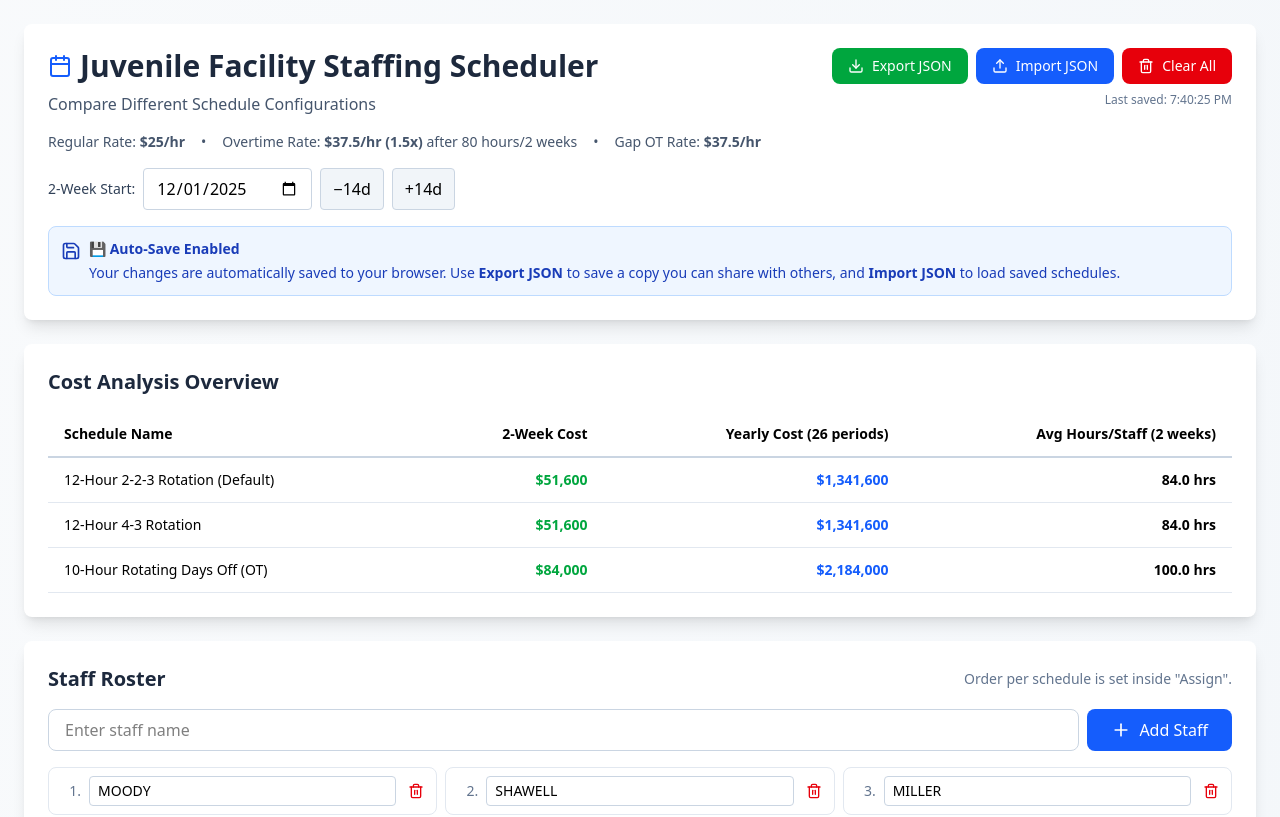
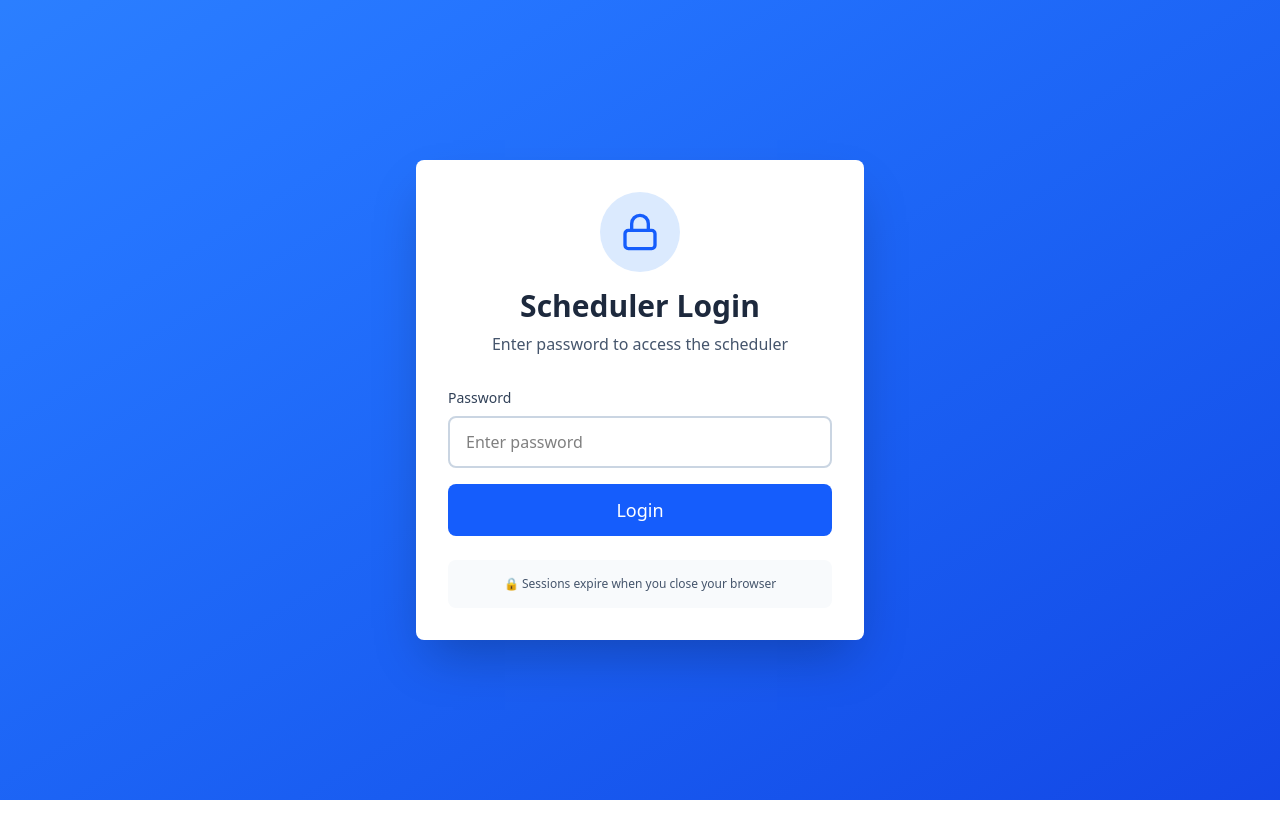
Before and after one commit to Alyosha-Cole/AA-schedules, a SvelteKit app: page / in a window 1280 px wide. Shown: the top 817 px of the page. Built offline with nearby package versions, Linux system fonts and the light colour scheme.

Commit message:
password added

```diff
--- a/src/routes/+page.svelte
+++ b/src/routes/+page.svelte
@@ -1,6 +1,29 @@
 <script lang="ts">
-  import { Calendar, Plus, Trash2, Edit2, ChevronDown, ChevronRight, Download, Upload, Save } from 'lucide-svelte';
+  import { Calendar, Plus, Trash2, Edit2, ChevronDown, ChevronRight, Download, Upload, Save, Lock } from 'lucide-svelte';
   import { onMount } from 'svelte';
+
+  // ===== PASSWORD PROTECTION =====
+  const CORRECT_PASSWORD = 'AAscheduler2025'; // Change this to your desired password
+  let isAuthenticated = false;
+  let passwordInput = '';
+  let passwordError = false;
+
+  function checkPassword() {
+    if (passwordInput === CORRECT_PASSWORD) {
+      isAuthenticated = true;
+      passwordError = false;
+      sessionStorage.setItem('scheduler-auth', 'true');
+    } else {
+      passwordError = true;
+      passwordInput = '';
+    }
+  }
+
+  function logout() {
+    isAuthenticated = false;
+    sessionStorage.removeItem('scheduler-auth');
+    passwordInput = '';
+  }
 
   // ===== CONFIG =====
   const regularRate = 25;
@@ -9,7 +32,6 @@
   const days = ['Mon', 'Tue', 'Wed', 'Thu', 'Fri', 'Sat', 'Sun'];
 
   // ===== PERIOD (2 weeks) =====
-  // Pick any start date; defaults to Dec 1, 2025.
   let startDate = new Date(2025, 11, 1);
 
   function fmtMD(d: Date) {
@@ -21,10 +43,9 @@
     return d;
   }
 
-  // Reactive 14-day window starting at startDate
   $: dates = Array.from({ length: 14 }, (_, i) => {
     const date = addDays(startDate, i);
-    const jsDay = date.getDay(); // 0=Sun
+    const jsDay = date.getDay();
     return {
       dayName: days[jsDay === 0 ? 6 : jsDay - 1],
       date: fmtMD(date),
@@ -51,8 +72,7 @@
   let saveStatus = '';
   let fileInput: HTMLInputElement;
 
-  // Auto-save to localStorage whenever data changes
-  $: if (typeof window !== 'undefined') {
+  $: if (typeof window !== 'undefined' && isAuthenticated) {
     saveToLocalStorage();
   }
 
@@ -135,7 +155,6 @@
       try {
         const data = JSON.parse(e.target?.result as string);
 
-        // Validate the data structure
         if (!data.staff || !data.schedules) {
           throw new Error('Invalid file format');
         }
@@ -144,14 +163,12 @@
         schedules = data.schedules;
         startDate = data.startDate ? new Date(data.startDate) : new Date(2025, 11, 1);
 
-        // Reset UI state
         editingOpen = {};
         collapsedSchedules = {};
 
         saveStatus = 'Imported successfully';
         setTimeout(() => saveStatus = '', 3000);
 
-        // Save to localStorage after import
         saveToLocalStorage();
       } catch (error) {
         console.error('Failed to import:', error);
@@ -161,7 +178,6 @@
     };
     reader.readAsText(file);
 
-    // Reset the input so the same file can be imported again
     input.value = '';
   }
 
@@ -169,7 +185,6 @@
     if (confirm('Are you sure you want to clear all data? This cannot be undone.')) {
       localStorage.removeItem(STORAGE_KEY);
 
-      // Reset to initial state
       staff = [
         { id: 1, name: 'MOODY' }, { id: 2, name: 'SHAWELL' }, { id: 3, name: 'MILLER' },
         { id: 4, name: 'NGUYEN' }, { id: 5, name: 'JACKSON' }, { id: 6, name: 'MACRINA' },
@@ -223,20 +238,24 @@
     }
   }
 
-  // Load data on mount
   onMount(() => {
-    const loaded = loadFromLocalStorage();
-    if (!loaded) {
-      // Initialize schedules if nothing was loaded
-      ensureAllSchedulesAssigned();
+    if (sessionStorage.getItem('scheduler-auth') === 'true') {
+      isAuthenticated = true;
+    }
+
+    if (isAuthenticated) {
+      const loaded = loadFromLocalStorage();
+      if (!loaded) {
+        ensureAllSchedulesAssigned();
+      }
     }
   });
 
   // ===== ASSIGNMENT HELPERS =====
   const DAYS_OFF_CYCLE = [
-    [6,0], // Sun-Mon
-    [1,2], // Tue-Wed
-    [4,5], // Fri-Sat
+    [6,0],
+    [1,2],
+    [4,5],
   ];
 
   function buildAssignments12h_A_B(staffList) {
@@ -318,13 +337,11 @@
   let newStaffName = '';
   let newScheduleName = '';
 
-  // === per-schedule editing (Assign/Done) ===
   let editingOpen: Record<number, boolean> = {};
   function toggleEditing(id: number) {
     editingOpen = { ...editingOpen, [id]: !editingOpen[id] };
   }
 
-  // === per-schedule collapse state ===
   let collapsedSchedules: Record<number, boolean> = {};
   function toggleCollapse(id: number) {
     collapsedSchedules = { ...collapsedSchedules, [id]: !collapsedSchedules[id] };
@@ -437,7 +454,7 @@
     });
   }
 
-  // ===== SIMULATED STAFF (PER-SCHEDULE) =====
+  // ===== SIMULATED STAFF =====
   function nextSimId(schedule) {
     return (schedule.simCounter || 0) + 1;
   }
@@ -452,8 +469,8 @@
       };
       const sim =
         s.type === '12-hour'
-          ? { ...base, team: kind } // A/B
-          : { ...base, shift: kind, daysOff: [6,0] }; // AM/PM
+          ? { ...base, team: kind }
+          : { ...base, shift: kind, daysOff: [6,0] };
       const displayOrder = [...(s.displayOrder || []), sim.id];
       return {
         ...s,
@@ -497,7 +514,6 @@
     });
   }
 
-  // Toggle a specific day for REAL staff
   function toggleScheduleDay(scheduleId: number, staffId: number, dayIndex: number) {
     schedules = schedules.map(sch => {
       if (sch.id !== scheduleId) return sch;
@@ -527,7 +543,6 @@
     });
   }
 
-  // Toggle a specific day for SIM staff
   function toggleScheduleDayForSim(scheduleId: number, simId: string, dayIndex: number) {
     schedules = schedules.map(s => {
       if (s.id !== scheduleId) return s;
@@ -567,12 +582,11 @@
 
     if (schedule.type === '12-hour') {
       if (schedule.rotation === '4-3') {
-        // Team B: Sun/Mon/Tue, Team A: Wed/Thu/Fri, Saturday alternates
         return dates.map((item, i) => {
           const d = item.fullDate;
-          const jsDay = d.getDay();                // 0=Sun ... 6=Sat
-          const weekIndex = Math.floor(i / 7);     // 0 or 1
-          const saturdayGoesToA = (weekIndex % 2 === 0); // Week1->A, Week2->B
+          const jsDay = d.getDay();
+          const weekIndex = Math.floor(i / 7);
+          const saturdayGoesToA = (weekIndex % 2 === 0);
           if (assignment.team === 'A') {
             return (jsDay === 3 || jsDay === 4 || jsDay === 5 || (jsDay === 6 && saturdayGoesToA)) ? 1 : 0;
           } else if (assignment.team === 'B') {
@@ -590,10 +604,9 @@
       return Array(14).fill(0);
     }
 
-    // 10-hour schedules: off if day index is in daysOff
     return dates.map((item) => {
       const d = item.fullDate;
-      const jsDay = d.getDay(); // 0=Sun
+      const jsDay = d.getDay();
       const dayOfWeek = jsDay === 0 ? 6 : jsDay - 1;
       return (assignment.daysOff || []).includes(dayOfWeek) ? 0 : 1;
     });
@@ -619,7 +632,6 @@
 
     const hoursPerShift = schedule.type === '12-hour' ? 12 : 10;
 
-    // Real staff
     for (const s of staff) {
       const scheduleData = generateSchedule(schedule, s.id);
       const a = schedule.assignments[s.id] || {};
@@ -663,7 +675,6 @@
       });
     }
 
-    // Sim staff
     for (const sim of schedule.simStaff || []) {
       const sched = sim.manualSchedule ? sim.manualSchedule : generateScheduleForAssignment(schedule, sim);
       const simHours = sched.reduce((sum, d) => sum + d * hoursPerShift, 0);
@@ -706,7 +717,6 @@
       });
     }
 
-    // Merge and order by per-schedule displayOrder
     const mapById = new Map<string | number, any>();
     [...rowsReal, ...rowsSim].forEach(row => mapById.set(row.id, row));
     const ordered: any[] = [];
@@ -718,7 +728,6 @@
     }
     for (const leftover of mapById.values()) ordered.push(leftover);
 
-    // Gap OT
     let gapOTHours = 0;
     if (schedule.type === '12-hour') {
       dailyCoverage.forEach(c => {
@@ -743,7 +752,6 @@
     };
   }
 
-  // ===== COST ANALYSIS CALCULATIONS =====
   $: allScheduleCosts = schedules.map(s => calculateScheduleCosts(s));
 
   $: costAnalysis = {
@@ -755,7 +763,6 @@
     })
   };
 
-  // ===== DRAG (used both in Assign list and reorder) =====
   let dragItem: { scheduleId: number; id: string | number } | null = null;
 
   function reorderList(scheduleId: number, fromId: string | number, toId: string | number) {
@@ -789,7 +796,6 @@
     dragItem = null;
   }
 
-  // ===== PERIOD CONTROLS =====
   function shiftPeriod(days: number) {
     startDate = addDays(startDate, days);
   }
@@ -811,11 +817,55 @@
 
 <style>
   :root {
-    /* If you have a global sticky navbar, set this to its height, e.g. 64px */
     --sticky-top: 0px;
   }
 </style>
 
+{#if !isAuthenticated}
+<div class="min-h-screen bg-gradient-to-br from-blue-500 to-blue-700 flex items-center justify-center p-6">
+  <div class="bg-white rounded-lg shadow-2xl p-8 max-w-md w-full">
+    <div class="text-center mb-8">
+      <div class="inline-flex items-center justify-center w-20 h-20 bg-blue-100 rounded-full mb-4">
+        <Lock class="w-10 h-10 text-blue-600" aria-hidden="true" />
+      </div>
+      <h1 class="text-3xl font-bold text-slate-800 mb-2">Scheduler Login</h1>
+      <p class="text-slate-600">Enter password to access the scheduler</p>
+    </div>
+
+    <form on:submit|preventDefault={checkPassword} class="space-y-4">
+      <div>
+        <label for="password" class="block text-sm font-medium text-slate-700 mb-2">
+          Password
+        </label>
+        <input
+          id="password"
+          type="password"
+          bind:value={passwordInput}
+          class="w-full px-4 py-3 border-2 border-slate-300 rounded-lg focus:ring-2 focus:ring-blue-500 focus:border-blue-500 transition-colors"
+          placeholder="Enter password"
+          autocomplete="current-password"
+        />
+        {#if passwordError}
+          <p class="mt-2 text-sm text-red-600">Incorrect password. Please try again.</p>
+        {/if}
+      </div>
+
+      <button
+        type="submit"
+        class="w-full bg-blue-600 text-white py-3 px-4 rounded-lg hover:bg-blue-700 transition-colors font-medium text-lg"
+      >
+        Login
+      </button>
+    </form>
+
+    <div class="mt-6 p-4 bg-slate-50 rounded-lg">
+      <p class="text-xs text-slate-600 text-center">
+        🔒 Sessions expire when you close your browser
+      </p>
+    </div>
+  </div>
+</div>
+{:else}
 <div class="min-h-screen bg-gradient-to-br from-slate-50 to-slate-100 p-6">
   <div class="max-w-7xl mx-auto">
     <div class="bg-white rounded-lg shadow-lg p-6 mb-6">
@@ -828,9 +878,17 @@
           <p class="text-slate-600">Compare Different Schedule Configurations</p>
         </div>
 
-        <!-- Save/Load Controls -->
         <div class="flex flex-col gap-2 items-end">
           <div class="flex gap-2">
+            <button
+              on:click={logout}
+              class="px-4 py-2 bg-slate-600 text-white rounded-lg hover:bg-slate-700 flex items-center gap-2 font-medium text-sm"
+              title="Logout"
+            >
+              <Lock class="w-4 h-4" aria-hidden="true" />
+              Logout
+            </button>
+
             <button
               on:click={exportToJSON}
               class="px-4 py-2 bg-green-600 text-white rounded-lg hover:bg-green-700 flex items-center gap-2 font-medium text-sm"
@@ -888,7 +946,6 @@
         <span>Gap OT Rate: <strong>${overtimeRate}/hr</strong></span>
       </div>
 
-      <!-- Period controls (not sticky, simple + intuitive) -->
       <div class="mt-4 flex flex-wrap items-center gap-2">
         <label class="text-sm text-slate-700">2-Week Start:</label>
         <input
@@ -902,7 +959,6 @@
         <button class="px-3 py-2 bg-slate-100 rounded border border-slate-300" on:click={()=>shiftPeriod(+14)} aria-label="Next two weeks">+14d</button>
       </div>
 
-      <!-- Auto-save Info Banner -->
       <div class="mt-4 p-3 bg-blue-50 border border-blue-200 rounded-lg">
         <div class="flex items-start gap-2 text-sm text-blue-800">
           <Save class="w-5 h-5 flex-shrink-0 mt-0.5" aria-hidden="true" />
@@ -914,7 +970,6 @@
       </div>
     </div>
 
-    <!-- Cost Analysis Summary -->
     <div class="bg-white rounded-lg shadow-lg p-6 mb-6">
       <h2 class="text-xl font-bold text-slate-800 mb-4">Cost Analysis Overview</h2>
       <div class="overflow-x-auto">
@@ -947,7 +1002,6 @@
       </div>
     </div>
 
-    <!-- Staff Management -->
     <div class="bg-white rounded-lg shadow-lg p-6 mb-6">
       <div class="flex items-center justify-between mb-4 gap-2">
         <h2 class="text-xl font-bold text-slate-800">Staff Roster</h2>
@@ -992,7 +1046,6 @@
       </div>
     </div>
 
-    <!-- Schedule Configs -->
     <div class="bg-white rounded-lg shadow-lg p-6 mb-6">
       <h2 class="text-xl font-bold text-slate-800 mb-4">Schedule Configurations</h2>
 
@@ -1062,7 +1115,6 @@
       </div>
     </div>
 
-    <!-- Per-schedule views -->
     {#each schedules as schedule (schedule.id + '-' + (schedule.lastEdited || 0) + '-' + startDate.getTime())}
       {@const costs = calculateScheduleCosts(schedule)}
       {@const minCoverage = schedule.type === '12-hour'
@@ -1136,7 +1188,6 @@
             <div id={`assign-panel-${schedule.id}`} class="mb-4 p-4 bg-slate-50 rounded-lg" tabindex="-1">
               <h3 class="font-bold mb-3">Assign & Order (drag to reorder)</h3>
 
-              <!-- Add SIM buttons -->
               <div class="mb-3 flex gap-2">
                 {#if schedule.type === '12-hour'}
                   <button class="px-3 py-1 bg-amber-600 text-white rounded" on:click={()=> addSimStaff(schedule.id, 'A')}>+ [SIM] Team A</button>
@@ -1147,7 +1198,6 @@
                 {/if}
               </div>
 
-              <!-- Single integrated list (real + sim) that you can drag AND edit -->
               <div class="grid grid-cols-1 md:grid-cols-2 gap-3">
                 {#each schedule.displayOrder as rowId, idx (rowId)}
                   {@const isSim = String(rowId).startsWith('sim-')}
@@ -1186,7 +1236,6 @@
                       </div>
 
                       {#if schedule.type === '12-hour'}
-                        <!-- Team selector -->
                         <div class="flex items-center gap-2">
                           <label class="text-sm" for={`team-${schedule.id}-${rowId}`}>Team:</label>
                           <select
@@ -1204,7 +1253,6 @@
                           </select>
                         </div>
                       {:else}
-                        <!-- Shift + Days off -->
                         <div class="flex items-center gap-2 mb-2">
                           <label class="text-sm" for={`shift-${schedule.id}-${rowId}`}>Shift:</label>
                           <select
@@ -1250,7 +1298,6 @@
             </div>
           {/if}
 
-          <!-- Tip + Reset -->
           <div class="mb-3 flex items-center justify-between">
             <div class="p-3 bg-blue-50 border border-blue-200 rounded-lg flex-1 mr-2">
               <div class="flex items-center gap-2 text-sm text-blue-800">
@@ -1266,9 +1313,7 @@
             </button>
           </div>
 
-          <!-- Grid -->
           <div class="overflow-x-auto">
-            <!-- IMPORTANT: border-separate + border-spacing-0 makes sticky headers reliable -->
             <table class="w-full border-separate border-spacing-0 text-sm">
               <thead>
                 <tr>
@@ -1290,11 +1335,9 @@
                     ? '8:30a-8:30p'
                     : (detail.shift === 'AM' ? '7a-5p' : '1p-11p')}
                   <tr class={`hover:bg-slate-50 ${detail.simulated ? 'bg-amber-50' : ''}`}>
-                    <!-- Row number -->
                     <td class="border border-slate-300 px-3 py-2 font-medium sticky left-0 bg-white w-14 text-right text-slate-500 z-20">
                       {idx + 1}.
                     </td>
-                    <!-- Name -->
                     <td class="border border-slate-300 px-3 py-2 font-medium sticky left-[3.5rem] bg-white z-20">
                       {detail.name}
                       {#if detail.simulated}
@@ -1345,7 +1388,7 @@
                       ${detail.cost.toLocaleString()}
                       {#if detail.overtimeHours > 0}
                         <div class="text-xs text-slate-600">
-                          (${(detail.regularHours * regularRate).toLocaleString()} + {(detail.overtimeHours * overtimeRate).toLocaleString()})
+                          (${(detail.regularHours * regularRate).toLocaleString()} + ${(detail.overtimeHours * overtimeRate).toLocaleString()})
                         </div>
                       {/if}
                     </td>
@@ -1403,3 +1446,4 @@
     {/each}
   </div>
 </div>
+{/if}
```
